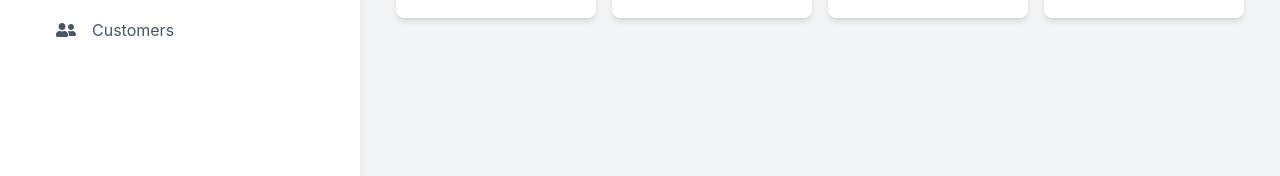
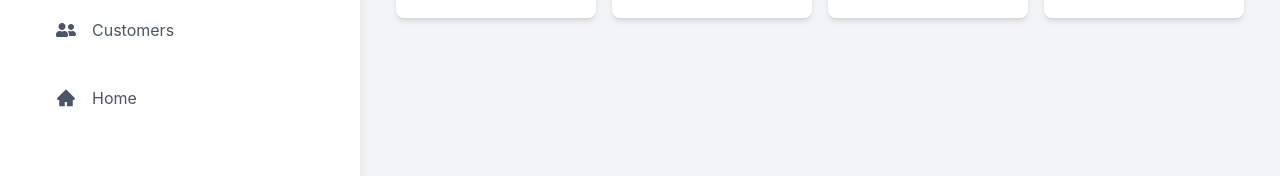
Before and after one commit to arianugrahataufik/sedap-antackerman, a React (Vite) app: page / in a window 1280 px wide. Shown: the part 310-486 px from the top of the page. Built offline with nearby package versions, Linux system fonts and the light colour scheme.

Commit message:
nambah nav home di sidebar dashboard

```diff
--- a/src/components/Sidebar.jsx
+++ b/src/components/Sidebar.jsx
@@ -1,3 +1,4 @@
+import { AiFillHome } from "react-icons/ai";
 import { FaUserFriends } from "react-icons/fa";
 import { FiUsers } from "react-icons/fi";
 import { Link } from "react-router-dom";
@@ -54,6 +55,12 @@ export default function Sidebar() {
               Customers
             </NavLink>
           </li>
+          <li>
+            <NavLink id="menu-3" to="/home" className={menuClass}>
+              <AiFillHome className="mr-4 text-xl" />
+              Home
+            </NavLink>
+          </li>
         </ul>
       </div>
 
```
